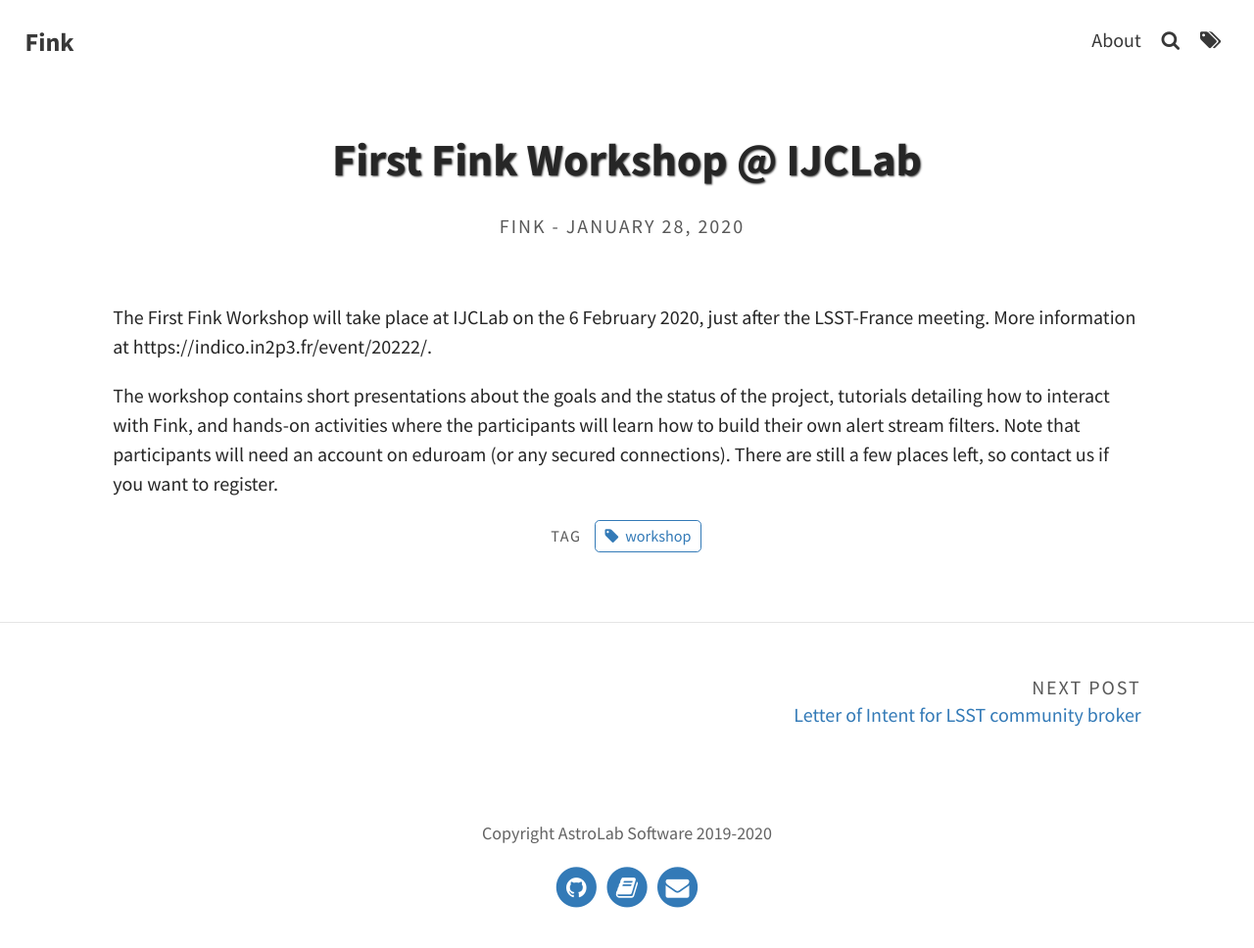
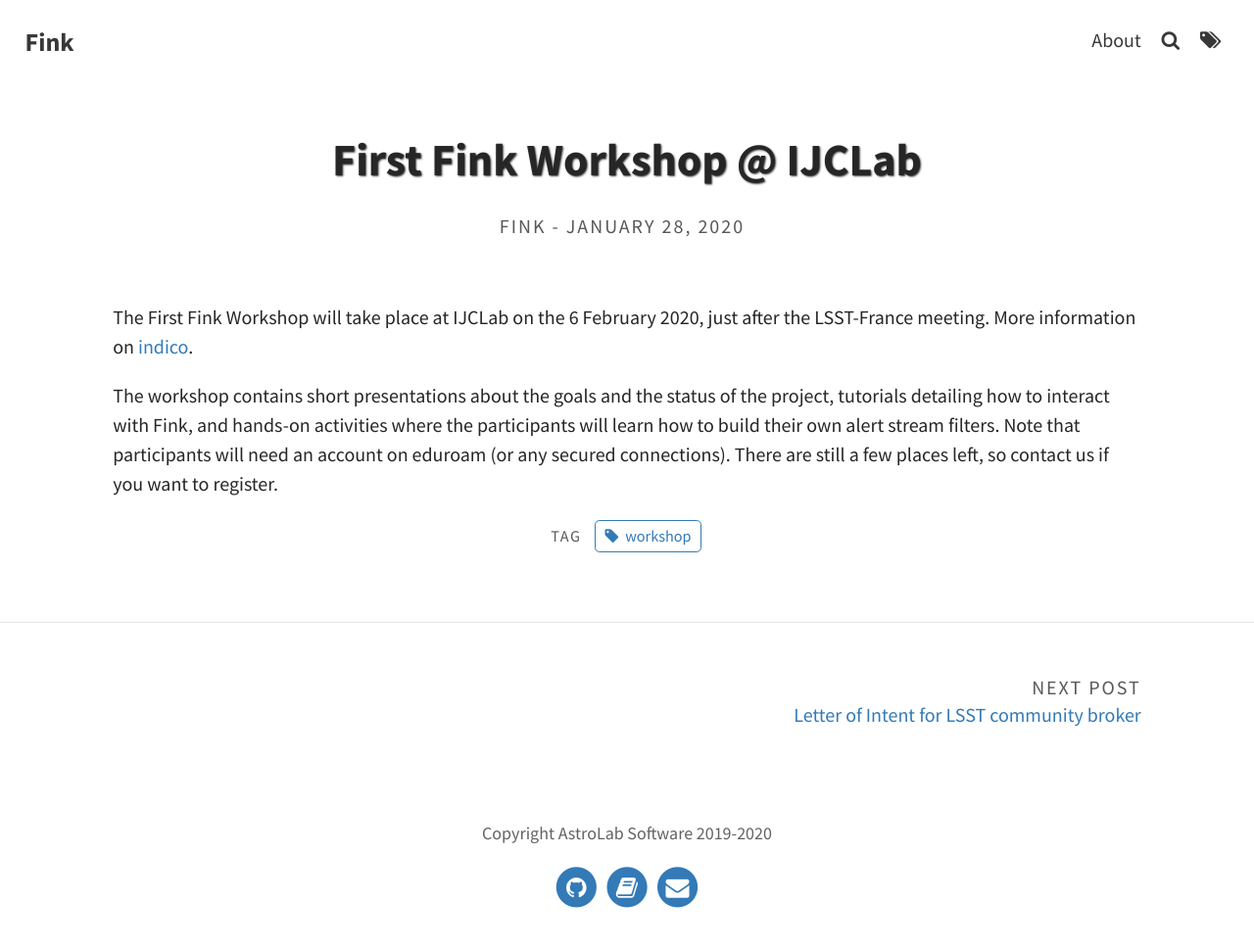
Before and after one commit to astrolabsoftware/fink-website, a Jekyll site: the page built from _posts/2020-01-28-workshop.md, in a window 1280 px wide. Shown: the whole page at 98% size. Built offline with Jekyll 4.4.1, drawn with Linux system fonts in a browser that asks for light colours.

Commit message:
Create a hyperlink

```diff
--- a/_posts/2020-01-28-workshop.md
+++ b/_posts/2020-01-28-workshop.md
@@ -5,7 +5,7 @@
 tags: [workshop]
 ---
 
-The First Fink Workshop will take place at IJCLab on the 6 February 2020, just after the LSST-France meeting. More information at https://indico.in2p3.fr/event/20222/.
+The First Fink Workshop will take place at IJCLab on the 6 February 2020, just after the LSST-France meeting. More information on [indico](https://indico.in2p3.fr/event/20222/).
 <!--more-->
 
 The workshop contains short presentations about the goals and the status of the project, tutorials detailing how to interact with Fink, and hands-on activities where the participants will learn how to build their own alert stream filters. Note that participants will need an account on eduroam (or any secured connections). There are still a few places left, so contact us if you want to register.
```
